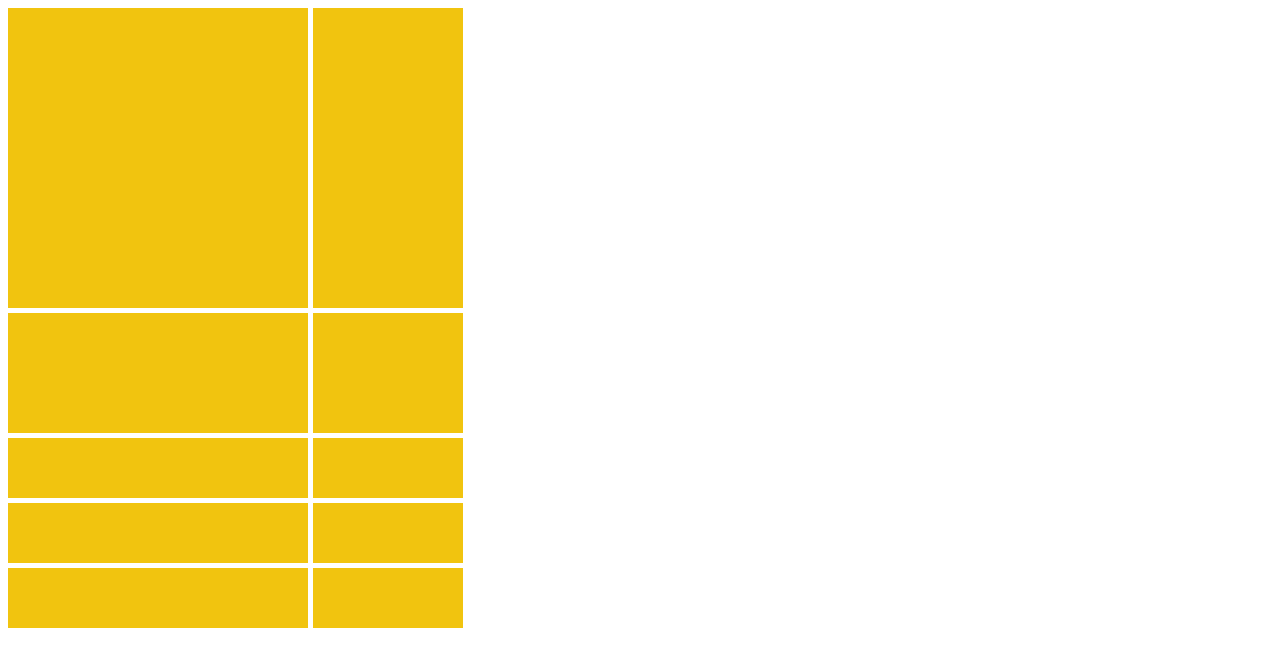
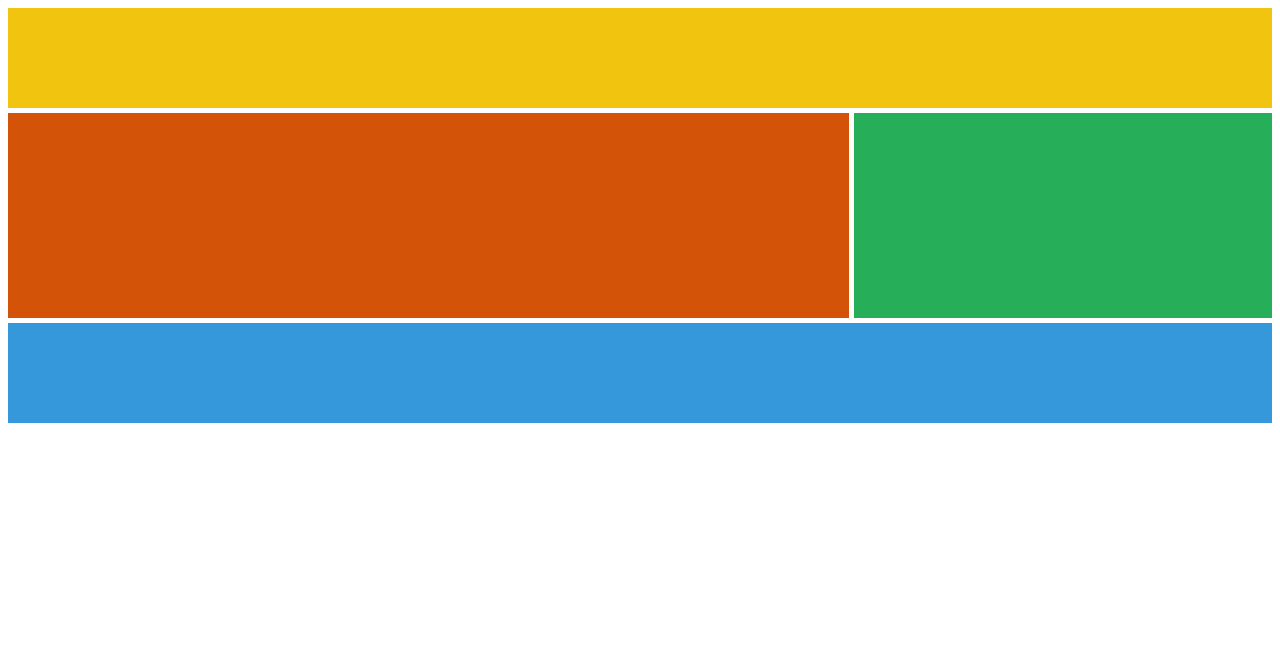
Before and after one commit to chicrock/css-practice, a plain HTML site: page grid.html in a window 1280 px wide. Drawn offline with Linux system fonts and the light colour scheme.

Commit message:
2-3 Grid Template Area(*)

```diff
--- a/grid.html
+++ b/grid.html
@@ -8,17 +8,40 @@
     <style>
       .father {
         display: grid;
+        /*
         grid-template-rows: 300px 120px;
         grid-template-columns: 300px 150px;
+        */
+        grid-auto-rows: 100px;
         grid-gap: 5px;
+        grid-template-areas:
+          "header header header"
+          "content content sidebar"
+          "content content sidebar"
+          "footer footer footer";
         /*
         grid-auto-flow: column;
         grid-auto-columns: 60px;
         */
+        /*
         grid-auto-rows: 60px;
+        */
       }
-      .box {
+      .box:first-child {
+        grid-area: header;
         background-color: #f1c40f;
+      }
+      .box:nth-child(2) {
+        grid-area: sidebar;
+        background-color: #27ae58;
+      }
+      .box:nth-child(3) {
+        grid-area: footer;
+        background-color: #3498db;
+      }
+      .box:nth-child(4) {
+        grid-area: content;
+        background-color: #d35408;
       }
     </style>
   </head>
@@ -28,12 +51,6 @@
       <div class="box"></div>
       <div class="box"></div>
       <div class="box"></div>
-      <div class="box"></div>
-      <div class="box"></div>
-      <div class="box"></div>
-      <div class="box"></div>
-      <div class="box"></div>
-      <div class="box"></div>
     </div>
   </body>
 </html>
```
Also changed, not shown: README.md.
